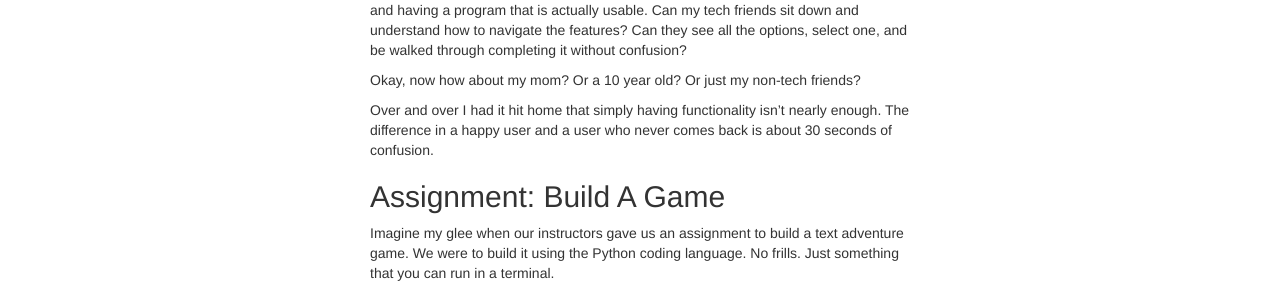
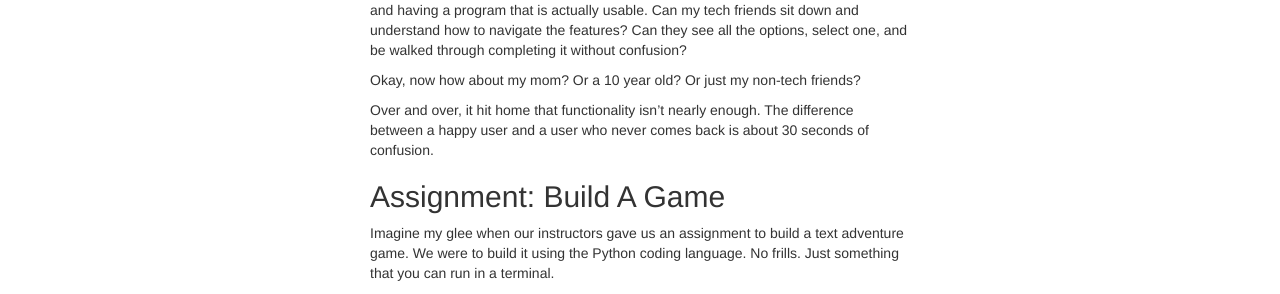
Before and after one commit to JasonMize/jasonmize.github.io, a Jekyll site: the page built from _posts/2016-09-09-function_vs_user.md, in a window 1280 px wide. Shown: the part 465-759 px from the top of the page. Built offline with Jekyll 4.4.1, drawn with Linux system fonts in a browser that asks for light colours; nearby versions of some CDN libraries.

Commit message:
edit on post

```diff
--- a/_posts/2016-09-09-function_vs_user.md
+++ b/_posts/2016-09-09-function_vs_user.md
@@ -14,7 +14,7 @@ One of my biggest takeaways from my time on TFTSU is how big a distance there is
 
 Okay, now how about my mom?  Or a 10 year old?  Or just my non-tech friends?
 
-Over and over I had it hit home that simply having functionality isn't nearly enough.  The difference in a happy user and a user who never comes back is about 30 seconds of confusion.
+Over and over, it hit home that functionality isn't nearly enough.  The difference between a happy user and a user who never comes back is about 30 seconds of confusion.
 
 
 ## Assignment: Build A Game
```
